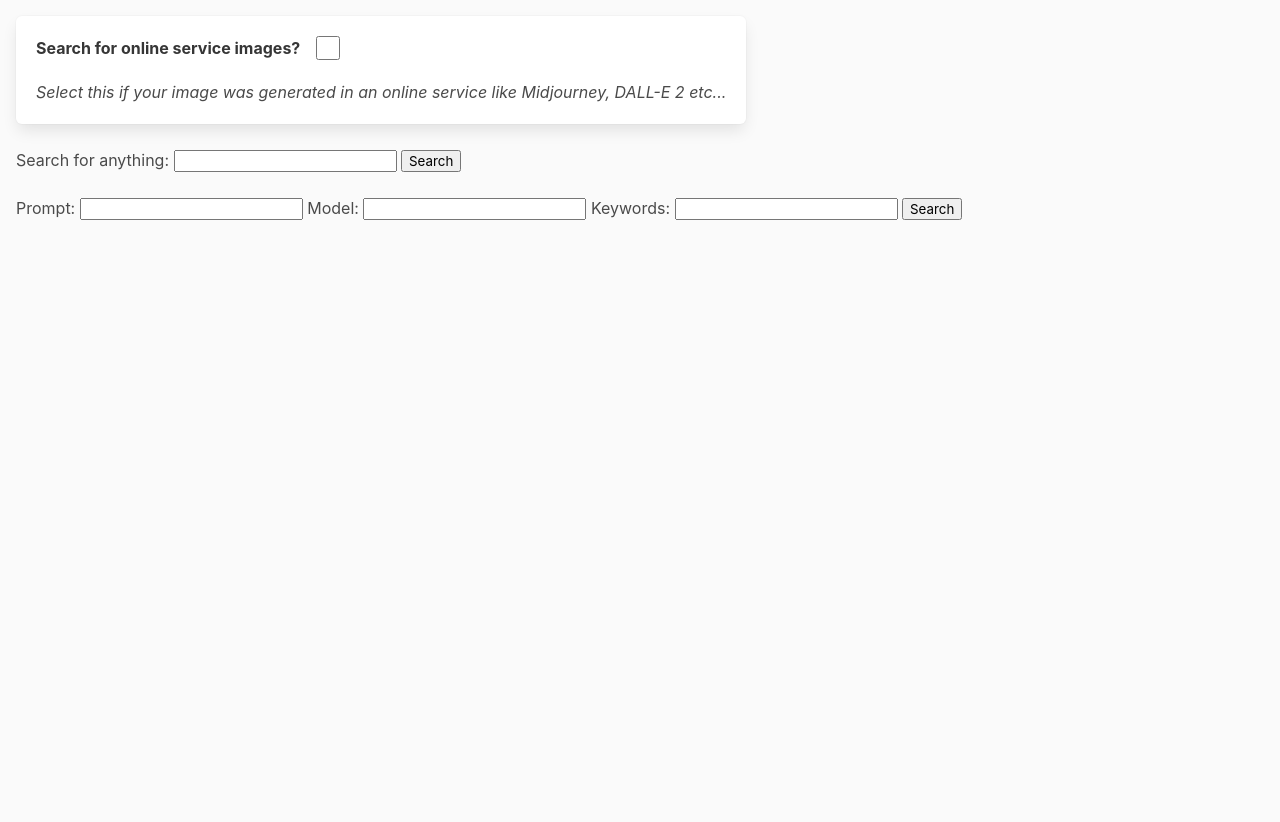
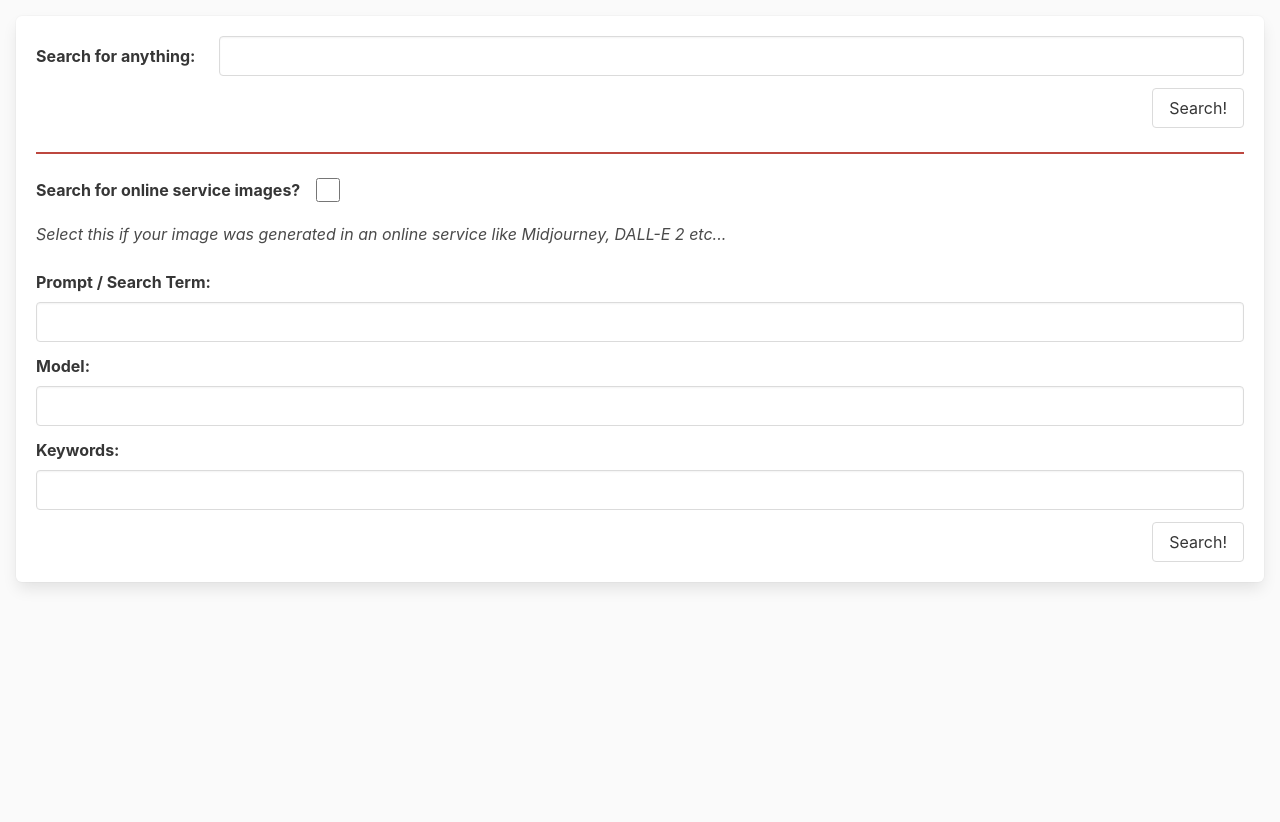
Before and after one commit to bernasx/aiartsharing, a Django app: page / in a window 1280 px wide. Shown: the part 56-878 px from the top of the page. Run offline with Django 4.2, Linux system fonts and the light colour scheme; some libraries are stand-ins or nearby versions.

Commit message:
Styled the search component

```diff
--- a/aiart_content/forms.py
+++ b/aiart_content/forms.py
@@ -47,7 +47,7 @@ class SimpleSearchForm(forms.Form):
 
 
 class AdvancedLocalSearchForm(forms.Form):
-    prompt = forms.CharField(label="Prompt", max_length=100, required=False)
+    prompt = forms.CharField(label="Prompt / Search Term", max_length=100, required=False)
     model = forms.CharField(label="Model", max_length=100, required=False)
     keyword = forms.CharField(label="Keywords", max_length=100, required=False)
     search_type = forms.CharField(widget=forms.HiddenInput, initial='advanced_local')
@@ -59,7 +59,7 @@ class AdvancedOnlineServiceSearchForm(forms.Form):
 
     choices = [('',''),(DALL_E,'DALL-E 2'),(NOVEL_AI,'Novel AI'),(MIDJOURNEY,'Midjourney')]
 
-    prompt = forms.CharField(label="Prompt", max_length=100, required=False)
+    prompt = forms.CharField(label="Prompt / Search Term", max_length=100, required=False)
     service = forms.ChoiceField(label="Service", choices=choices, required=False)
     keyword = forms.CharField(label="Keywords", max_length=100, required=False)
     search_type = forms.CharField(widget=forms.HiddenInput, initial='advanced_online')
--- a/aiart_content/templates/imageposts/create.html
+++ b/aiart_content/templates/imageposts/create.html
@@ -42,7 +42,6 @@
         </div>
 
         <div class="field">
-
             <label class="label is-hidden is-hidden-target">{{ form.onlineService.label_tag }}</label>
             {{ form.onlineService.errors }}
             <div class="control">
--- a/aiart_content/templates/search/search.html
+++ b/aiart_content/templates/search/search.html
@@ -1,44 +1,170 @@
 {%load static %}
 {%load widget_tweaks%}
 
-<link rel="stylesheet" href={% static 'css/search.css' %}/>
-<div>
+<link rel="stylesheet" href={% static 'css/search.css' %} />
+<div class="box">
+    <div class="block">
+        <form id="simpleform" role="search" method="POST" action="{% url 'content:search' %}" autocomplete='off'>
+            {%csrf_token%}
+            {{simpleform.search_type}}
+            <div class="field is-horizontal">
+                <div class="field-label fit-label">
+                    <label class="label">{{ simpleform.keyword.label_tag }}</label>
+                </div>
 
-    <div class="box isOnlineServiceBox">
+                <div class="field-body">
+                    <div class="field">
+                        {{ simpleform.keyword.errors }}
+                        <div class="control">
+                            {% render_field simpleform.keyword class="input" %}
+                        </div>
+                    </div>
+                </div>
+
+            </div>
+
+            <div class="field is-horizontal">
+                <div class="field-label fit-label">
+                    <!-- Left empty for spacing -->
+                </div>
+                <div class="field-body">
+                    <div class="field has-text-right">
+                        <div class="control">
+                            <button type="submit" class="button">Search!</button>
+                        </div>
+                    </div>
+                </div>
+            </div>
+
+        </form>
+    </div>
+
+    <hr>
+    <!--
+    <div class="container has-text-centered">
+        <div class="columns is-centered">
+            <div class="column is-half">
+
+            </div>
+        </div>
+    </div>
+    -->
+
+    <div class="block isOnlineServiceBox">
         <div class="field is-horizontal">
             <label class="label mr-4">Search for online service images?</label>
             <div class="field-body">
                 <div class="field">
                     <div class="control">
-                        <input id="hide-checkbox" type="checkbox" class="" _="on click toggle .is-hidden on .is-hidden-target">
+                        <input id="hide-checkbox" type="checkbox" class=""
+                            _="on click toggle .is-hidden on .is-hidden-target">
                     </div>
 
                 </div>
             </div>
         </div>
-        <em><p> Select this if your image was generated in an online service like Midjourney, DALL-E 2 etc...</p></em>
+        <em>
+            <p> Select this if your image was generated in an online service like Midjourney, DALL-E 2 etc...</p>
+        </em>
     </div>
 
-    <div class="block">
-        <form id="simpleform" role="search" method="POST" action="{% url 'content:search' %}" autocomplete='off'>
+    <div class="block is-hidden-target mb-0">
+        <form id="advanced-local-form" role="search" method="POST" action="{% url 'content:search' %}"
+            autocomplete='off'>
             {%csrf_token%}
-            {{simpleform}}
-            <button class="" type="submit">Search</button>
+            {{advanced_local_form.search_type}}
+
+            <div class="field">
+                <label class="label">{{ advanced_local_form.prompt.label_tag }}</label>
+                {{ advanced_local_form.prompt.errors }}
+
+                <div class="control">
+                    {% render_field advanced_local_form.prompt class="input"%}
+                </div>
+            </div>
+
+            <div class="field">
+                <label class="label">{{ advanced_local_form.model.label_tag }}</label>
+                {{ advanced_local_form.model.errors }}
+
+                <div class="control">
+                    {% render_field advanced_local_form.model class="input"%}
+                </div>
+            </div>
+
+            <div class="field">
+                <label class="label">{{ advanced_local_form.keyword.label_tag }}</label>
+                {{ advanced_local_form.keyword.errors }}
+
+                <div class="control">
+                    {% render_field advanced_local_form.keyword class="input"%}
+                </div>
+            </div>
+
+            <div class="field is-horizontal">
+                <div class="field-label fit-label">
+                    <!-- Left empty for spacing -->
+                </div>
+                <div class="field-body">
+                    <div class="field has-text-right">
+                        <div class="control">
+                            <button type="submit" class="button">Search!</button>
+                        </div>
+                    </div>
+                </div>
+            </div>
+
         </form>
     </div>
 
-    <div class="block is-hidden-target">
-        <form id="advanced-local-form" role="search" method="POST" action="{% url 'content:search' %}" autocomplete='off'>
+    <div class="block is-hidden is-hidden-target">
+        <form id="advanced-online-form" role="search" method="POST" action="{% url 'content:search' %}"
+            autocomplete='off'>
             {%csrf_token%}
-            {{advanced_local_form}}
-            <button class="" type="submit">Search</button>
-        </form>
-    </div>
-    <div class="block is-hidden is-hidden-target">
-        <form id="advanced-online-form" role="search" method="POST" action="{% url 'content:search' %}" autocomplete='off'>
-            {%csrf_token%}
-            {{advanced_online_form}}
-            <button class="" type="submit">Search</button>
+            {{advanced_online_form.search_type}}
+
+            <div class="field">
+                <label class="label">{{ advanced_online_form.prompt.label_tag }}</label>
+                {{ advanced_online_form.prompt.errors }}
+
+                <div class="control">
+                    {% render_field advanced_online_form.prompt class="input"%}
+                </div>
+            </div>
+
+            <div class="field">
+                <label class="label">{{ advanced_online_form.keyword.label_tag }}</label>
+                {{ advanced_online_form.keyword.errors }}
+
+                <div class="control">
+                    {% render_field advanced_online_form.keyword class="input"%}
+                </div>
+            </div>
+
+            <div class="field">
+                <label class="label">{{ advanced_online_form.service.label_tag }}</label>
+                {{ advanced_online_form.service.errors }}
+                <div class="control">
+                    <div class="select">
+                        {% render_field advanced_online_form.service class=""%}
+                    </div>
+                </div>
+            </div>
+
+
+            <div class="field is-horizontal">
+                <div class="field-label fit-label">
+                    <!-- Left empty for spacing -->
+                </div>
+                <div class="field-body">
+                    <div class="field has-text-right">
+                        <div class="control">
+                            <button type="submit" class="button">Search!</button>
+                        </div>
+                    </div>
+                </div>
+            </div>
+
         </form>
     </div>
 
--- a/static/css/search.css
+++ b/static/css/search.css
@@ -7,3 +7,20 @@
 .isOnlineServiceBox {
     width: fit-content;
 }
+
+.fit-label {
+    width: fit-content;
+    flex-basis: auto;
+    flex-grow: inherit;
+    flex-shrink: inherit;
+    display: flex;
+    align-items: center;
+}
+
+hr {
+  border: none;
+  height: 2px;
+  /* Set the hr color */
+  color: #BD473F;  /* old IE */
+  background-color: #BD473F;  /* Modern Browsers */
+}
```
